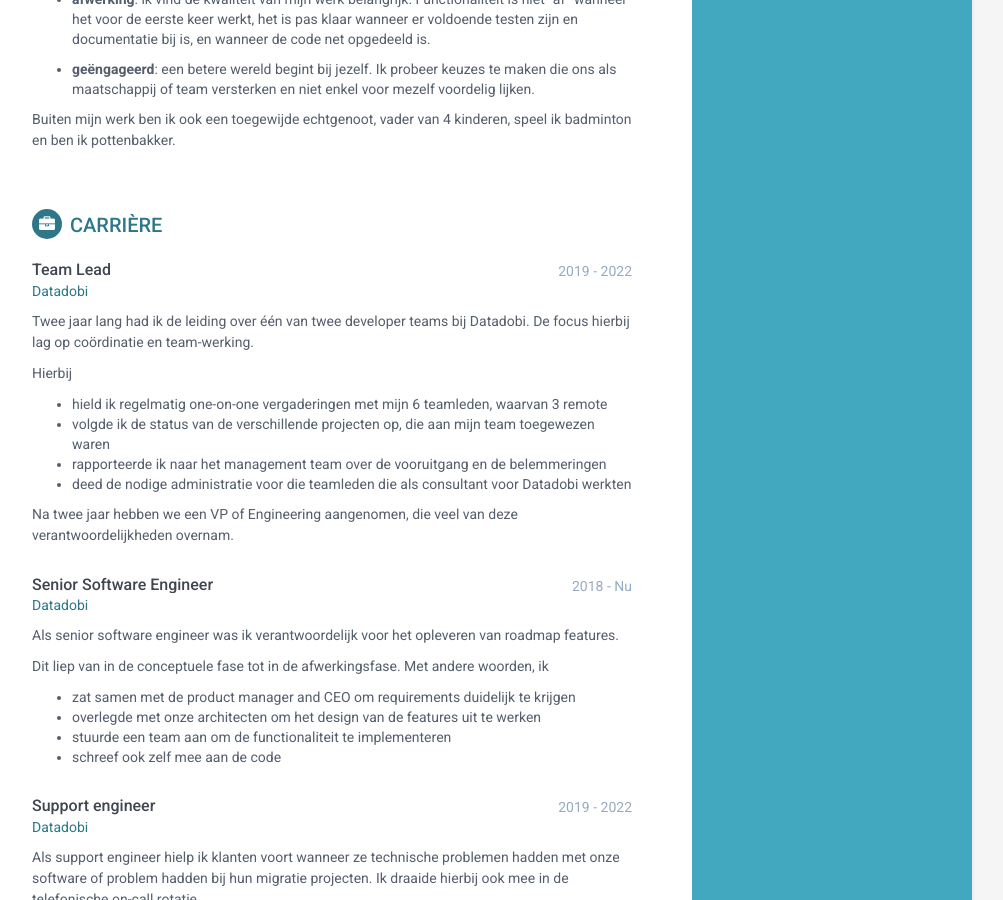
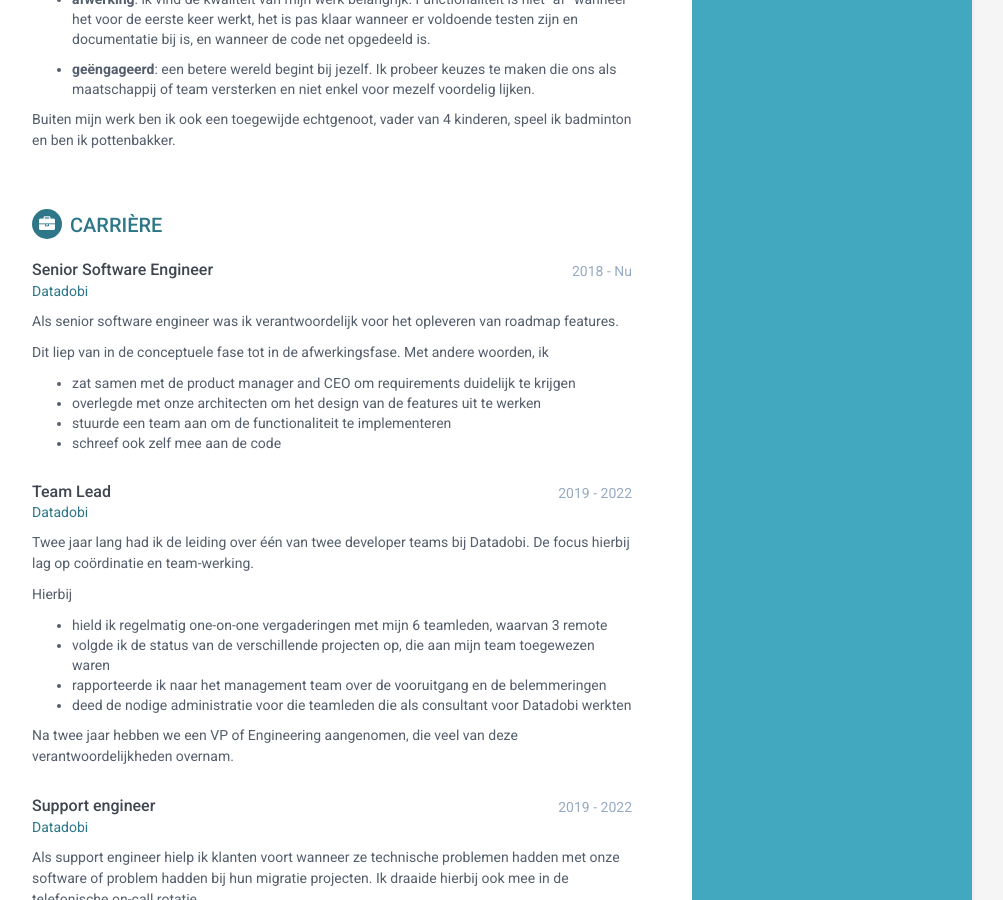
Before and after one commit to willemv/willemv.github.io, a Jekyll site: the page built from index.html, in a window 1280 px wide and 900 px high, scrolled down 622 px. Shown: the whole window, without its empty margins (168-1171 px from the left). Built offline with Jekyll 4.4.1, drawn with Linux system fonts in a browser that asks for light colours; part of the change alters nothing that is shown.

```diff
--- a/_data/experiences.yml
+++ b/_data/experiences.yml
@@ -1,3 +1,10 @@
+- experience:
+  role: Senior Software Engineer
+  time: 2018 - Nu
+  company:
+    name: Datadobi
+    link: https://datadobi.com
+  details_include: datadobi_senior_software_engineer.md
 - experience:
   role: Team Lead
   time: 2019 - 2022
@@ -5,13 +12,6 @@
     name: Datadobi
     link: https://datadobi.com
   details_include: datadobi_teamlead.md
-- experience:
-  role: Senior Software Engineer
-  time: 2018 - Nu
-  company:
-    name: Datadobi
-    link: https://datadobi.com
-  details_include: datadobi_senior_software_engineer.md
 - experience:
   role: Support engineer
   time: 2019 - 2022
```
